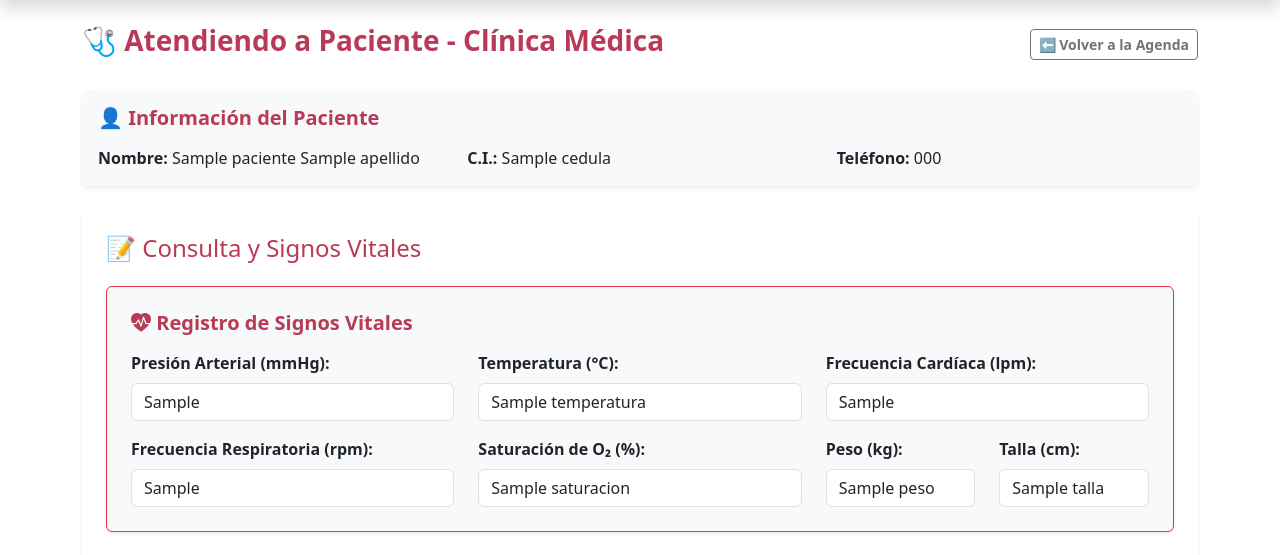
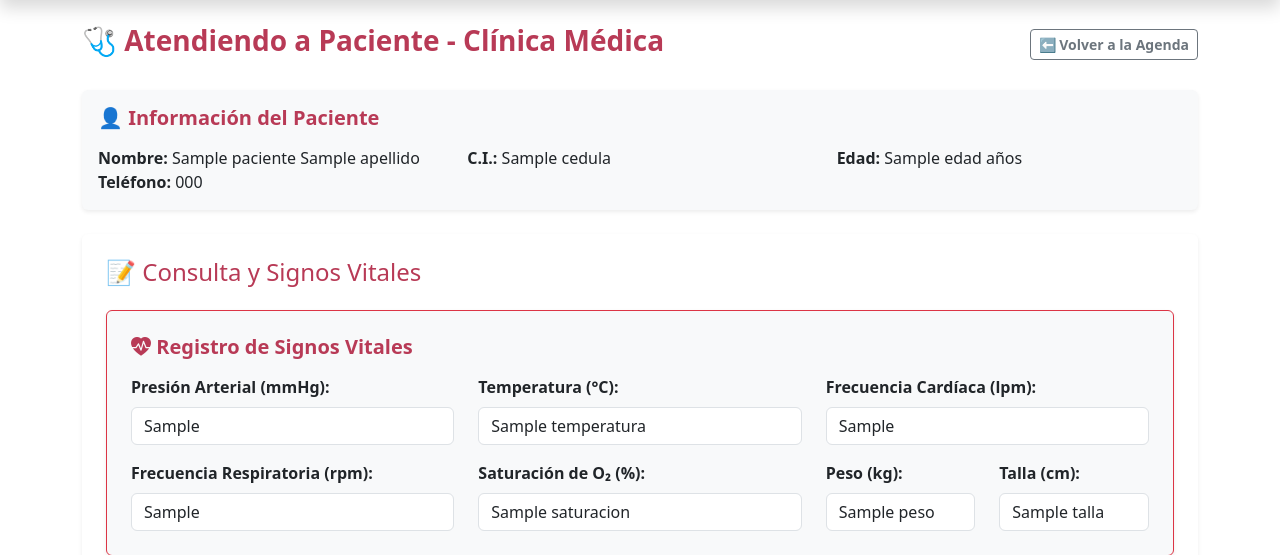
Before and after one commit to patriciafranco-web/policlinica-sanitas, a Flask app: template templates/clinica_medica.html in a window 1280 px wide. Shown: the part 68-623 px from the top of the page. Run offline with Flask 3, Linux system fonts and the light colour scheme; the template is opened without the code that fills it: most values are stand-ins (such as "Sample title", 1, 10 or a date in 2020).

Commit message:
Update clinica_medica.html

```diff
--- a/templates/clinica_medica.html
+++ b/templates/clinica_medica.html
@@ -38,6 +38,7 @@
                     <div class="row">
                         <div class="col-md-4"><strong>Nombre:</strong> {{ paciente.nombre }} {{ paciente.apellido }}</div>
                         <div class="col-md-4"><strong>C.I.:</strong> {{ paciente.cedula if paciente.cedula else 'S/N' }}</div>
+                        <div class="col-md-3"><strong>Edad:</strong> {{ paciente.edad if paciente.edad else 'S/N' }} años</div>
                         <div class="col-md-4"><strong>Teléfono:</strong> {{ paciente.telefono if paciente.telefono else 'S/N' }}</div>
                     </div>
                 </div>
```
